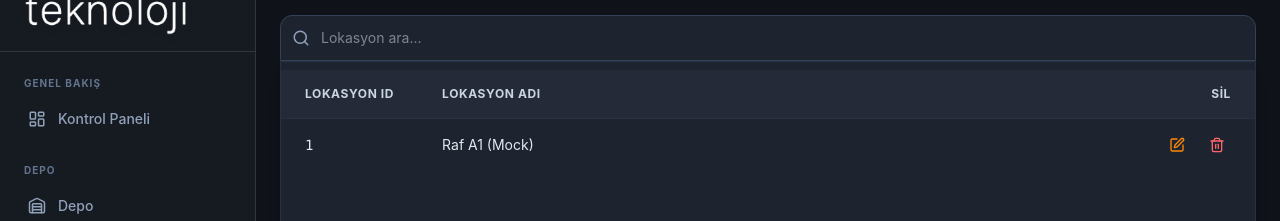
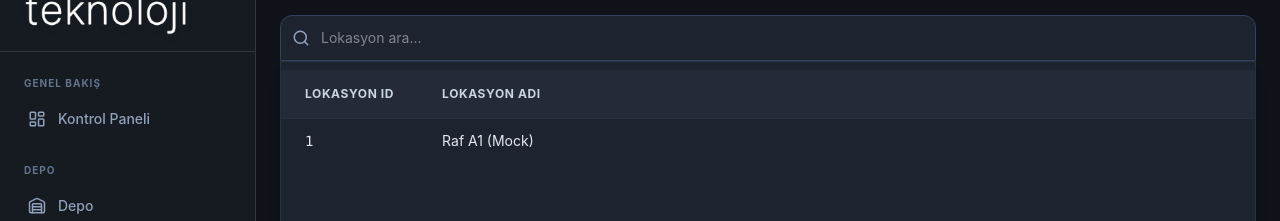
Before and after one commit to YusufPEKERR/remalab, a React (Vite) app in the folder frontend/: page /locations in a window 1280 px wide. Shown: the part 157-378 px from the top of the page. Built offline with nearby package versions, Linux system fonts and the light colour scheme.

Commit message:
feat(frontend): remove delete functionality from locations page

```diff
--- a/frontend/src/pages/Locations.jsx
+++ b/frontend/src/pages/Locations.jsx
@@ -47,14 +47,6 @@
       }
     } catch (err) {
       alert("Hata oluştu.");
-    }
-  };
-
-  const handleDelete = async (id) => {
-    if (window.confirm('Bu lokasyonu silmek istediğinize emin misiniz?')) {
-      const res = await api.deleteLocation(id);
-      if (res && res.success) fetchLocations();
-      else alert(res ? res.message : "Hata");
     }
   };
 
@@ -110,20 +102,19 @@
               <tr>
                 <th className="px-6 py-4 w-32">LOKASYON ID</th>
                 <th className="px-6 py-4">LOKASYON ADI</th>
-                <th className="px-6 py-4 text-right w-24">SİL</th>
               </tr>
             </thead>
             <tbody className="divide-y divide-slate-700/50">
               {loading ? (
                 <tr>
-                  <td colSpan="3" className="px-6 py-8 text-center text-slate-400">
+                  <td colSpan="2" className="px-6 py-8 text-center text-slate-400">
                     <RefreshCw className="w-6 h-6 animate-spin mx-auto mb-2 text-indigo-400" />
                     Yükleniyor...
                   </td>
                 </tr>
               ) : filteredLocations.length === 0 ? (
                 <tr>
-                  <td colSpan="3" className="px-6 py-8 text-center text-slate-400">
+                  <td colSpan="2" className="px-6 py-8 text-center text-slate-400">
                     Kayıt bulunamadı.
                   </td>
                 </tr>
@@ -140,28 +131,6 @@
                           </span>
                         )}
                       </div>
-                    </td>
-                    <td className="px-6 py-3 text-right">
-                      {loc.kind ? (
-                        <span className="text-xs text-slate-400">Otomatik yönetiliyor</span>
-                      ) : (
-                        <div className="flex justify-end gap-3">
-                          <button
-                            onClick={() => alert('Düzenleme işlevi eklenebilir')}
-                            className="p-1.5 text-orange-400 hover:bg-orange-400/10 rounded transition-colors"
-                            title="Düzenle"
-                          >
-                            <Edit size={16} />
-                          </button>
-                          <button
-                            onClick={() => handleDelete(loc.id)}
-                            className="p-1.5 text-red-400 hover:bg-red-400/10 rounded transition-colors"
-                            title="Sil"
-                          >
-                            <Trash2 size={16} />
-                          </button>
-                        </div>
-                      )}
                     </td>
                   </tr>
                 ))
```
